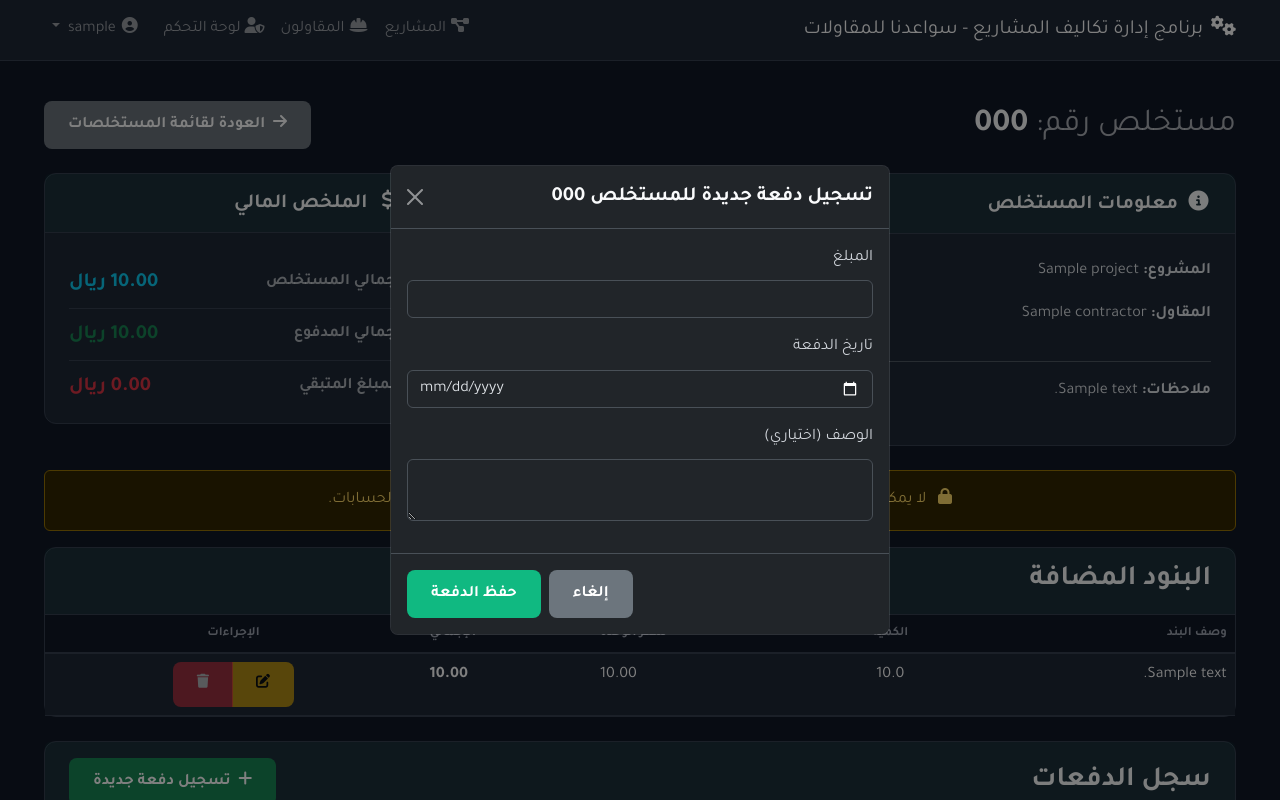
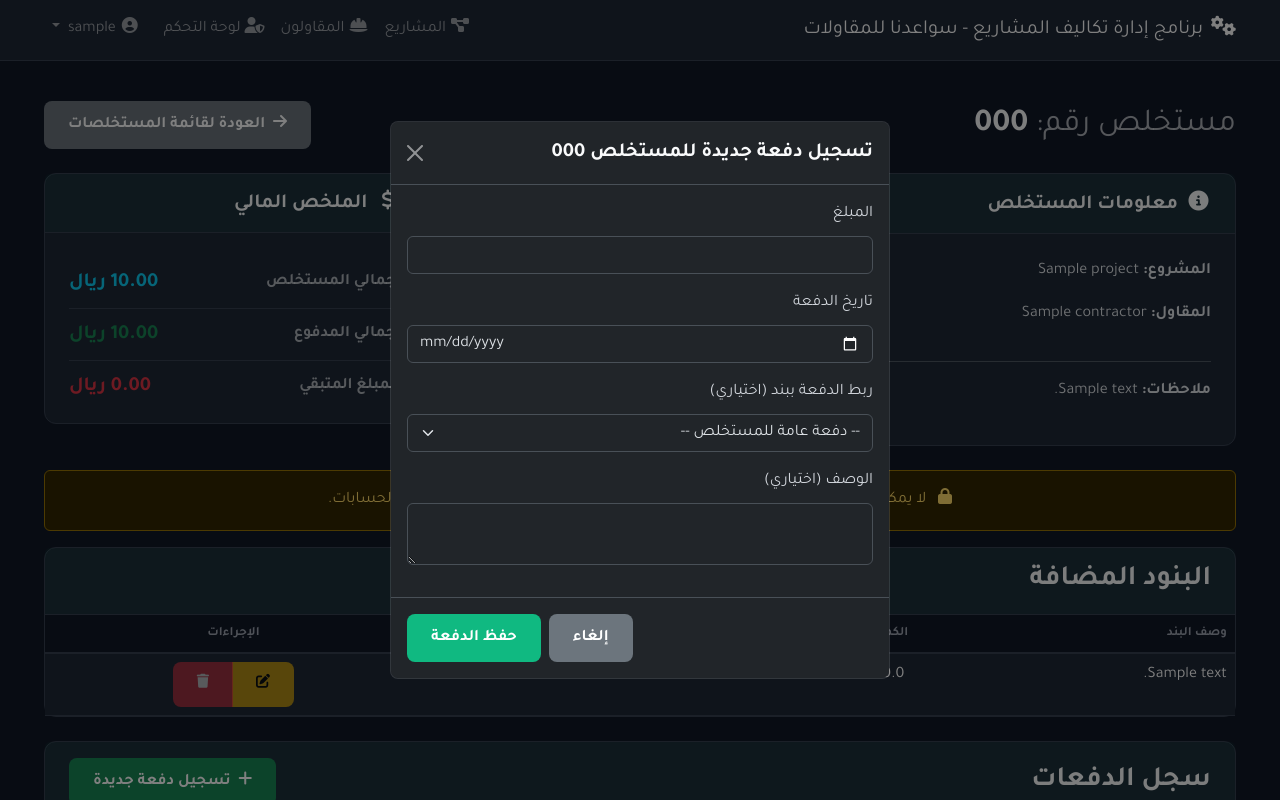
Before and after one commit to ahmedelsawy0003/SawaednaCostApp, a Flask app: page /invoices/1 in a window 1280 px wide, after a click on "تسجيل دفعة جديدة". Run offline with Flask 3, Linux system fonts and the light colour scheme; a user stored in the database is signed in; tables that the repository leaves empty hold one stand-in row (values such as "Sample post").

Commit message:
contractors44

```diff
--- a/app/models/invoice_item.py
+++ b/app/models/invoice_item.py
@@ -14,10 +14,14 @@ class InvoiceItem(db.Model):
     invoice = db.relationship('Invoice', back_populates='items')
     item = db.relationship('Item', backref=db.backref('invoice_items', lazy=True))
 
+    # --- START: الإضافة الجديدة ---
+    # علاقة عكسية مع نموذج الدفعات
+    payments = db.relationship('Payment', back_populates='invoice_item', cascade="all, delete-orphan")
+    # --- END: الإضافة الجديدة ---
+
     def __init__(self, item, quantity):
         self.item = item
         self.description = f"{item.item_number} - {item.description}"
-        self.quantity = quantity
         # Use actual_unit_cost if available, otherwise use contract_unit_cost
         self.unit_price = item.actual_unit_cost if item.actual_unit_cost is not None and item.actual_unit_cost > 0 else item.contract_unit_cost
         self.total_price = self.quantity * self.unit_price
--- a/templates/invoices/show.html
+++ b/templates/invoices/show.html
@@ -3,6 +3,7 @@
 {% block title %}تفاصيل المستخلص - {{ invoice.invoice_number }}{% endblock %}
 
 {% block content %}
+{# ... (الجزء العلوي من الملف يبقى كما هو) ... #}
 <div class="d-flex justify-content-between align-items-center mb-4">
     <h2 class="mb-0">
         <span class="text-muted fw-normal">مستخلص رقم:</span> {{ invoice.invoice_number }}
@@ -61,7 +62,6 @@
     </div>
 </div>
 
-{# START: FIX - The check is now simply `if invoice.payments` #}
 {% if not invoice.payments %}
 <div class="card mb-4">
     <div class="card-header bg-success text-white">
@@ -98,7 +98,6 @@
     لا يمكن إضافة أو تعديل البنود بعد تسجيل أول دفعة على المستخلص لضمان دقة الحسابات.
 </div>
 {% endif %}
-{# END: FIX #}
 
 
 <div class="card mb-4">
@@ -203,8 +202,53 @@
     </div>
 </div>
 
-<div class="modal fade" id="addPaymentModal" tabindex="-1"><div class="modal-dialog modal-dialog-centered"><div class="modal-content"><div class="modal-header"><h5 class="modal-title">تسجيل دفعة جديدة للمستخلص {{ invoice.invoice_number }}</h5><button type="button" class="btn-close" data-bs-dismiss="modal"></button></div><form action="{{ url_for('invoice.add_payment_to_invoice', invoice_id=invoice.id) }}" method="POST"><div class="modal-body"><div class="mb-3"><label class="form-label">المبلغ</label><input type="number" step="0.01" class="form-control" name="amount" required></div><div class="mb-3"><label class="form-label">تاريخ الدفعة</label><input type="date" class="form-control" name="payment_date" required></div><div class="mb-3"><label class="form-label">الوصف (اختياري)</label><textarea class="form-control" name="description" rows="2"></textarea></div></div><div class="modal-footer"><button type="button" class="btn btn-secondary" data-bs-dismiss="modal">إلغاء</button><button type="submit" class="btn btn-primary">حفظ الدفعة</button></div></form></div></div></div>
+{# --- START: تعديل نافذة إضافة دفعة --- #}
+<div class="modal fade" id="addPaymentModal" tabindex="-1">
+    <div class="modal-dialog modal-dialog-centered">
+        <div class="modal-content">
+            <div class="modal-header">
+                <h5 class="modal-title">تسجيل دفعة جديدة للمستخلص {{ invoice.invoice_number }}</h5>
+                <button type="button" class="btn-close" data-bs-dismiss="modal"></button>
+            </div>
+            <form action="{{ url_for('invoice.add_payment_to_invoice', invoice_id=invoice.id) }}" method="POST">
+                <div class="modal-body">
+                    <div class="mb-3">
+                        <label class="form-label">المبلغ</label>
+                        <input type="number" step="0.01" class="form-control" name="amount" required>
+                    </div>
+                    <div class="mb-3">
+                        <label class="form-label">تاريخ الدفعة</label>
+                        <input type="date" class="form-control" name="payment_date" required>
+                    </div>
 
+                    {# --- الإضافة الجديدة هنا --- #}
+                    <div class="mb-3">
+                        <label for="invoice_item_id" class="form-label">ربط الدفعة ببند (اختياري)</label>
+                        <select class="form-select" id="invoice_item_id" name="invoice_item_id">
+                            <option value="">-- دفعة عامة للمستخلص --</option>
+                            {% for inv_item in invoice.items %}
+                                <option value="{{ inv_item.id }}">{{ inv_item.description }}</option>
+                            {% endfor %}
+                        </select>
+                    </div>
+                    {# --- نهاية الإضافة --- #}
+
+                    <div class="mb-3">
+                        <label class="form-label">الوصف (اختياري)</label>
+                        <textarea class="form-control" name="description" rows="2"></textarea>
+                    </div>
+                </div>
+                <div class="modal-footer">
+                    <button type="button" class="btn btn-secondary" data-bs-dismiss="modal">إلغاء</button>
+                    <button type="submit" class="btn btn-primary">حفظ الدفعة</button>
+                </div>
+            </form>
+        </div>
+    </div>
+</div>
+{# --- END: تعديل نافذة إضافة دفعة --- #}
+
+{# ... (باقي النوافذ المنبثقة تبقى كما هي) ... #}
 {% for payment in invoice.payments %}
 <div class="modal fade" id="deletePaymentModal-{{ payment.id }}" tabindex="-1"><div class="modal-dialog modal-dialog-centered"><div class="modal-content"><div class="modal-header"><h5 class="modal-title">تأكيد الحذف</h5><button type="button" class="btn-close" data-bs-dismiss="modal"></button></div><div class="modal-body">هل أنت متأكد أنك تريد حذف الدفعة بمبلغ <strong>{{ "{:,.2f}".format(payment.amount) }} ريال</strong>؟</div><div class="modal-footer"><form action="{{ url_for('invoice.delete_payment_from_invoice', payment_id=payment.id) }}" method="POST"><button type="button" class="btn btn-secondary" data-bs-dismiss="modal">إلغاء</button><button type="submit" class="btn btn-danger">تأكيد الحذف</button></form></div></div></div></div>
 {% endfor %}
```
Also changed, not shown: app/models/item.py (+20 -4 lines), app/models/payment.py (+17 -9 lines), templates/items/index.html (+11 -0 lines).
